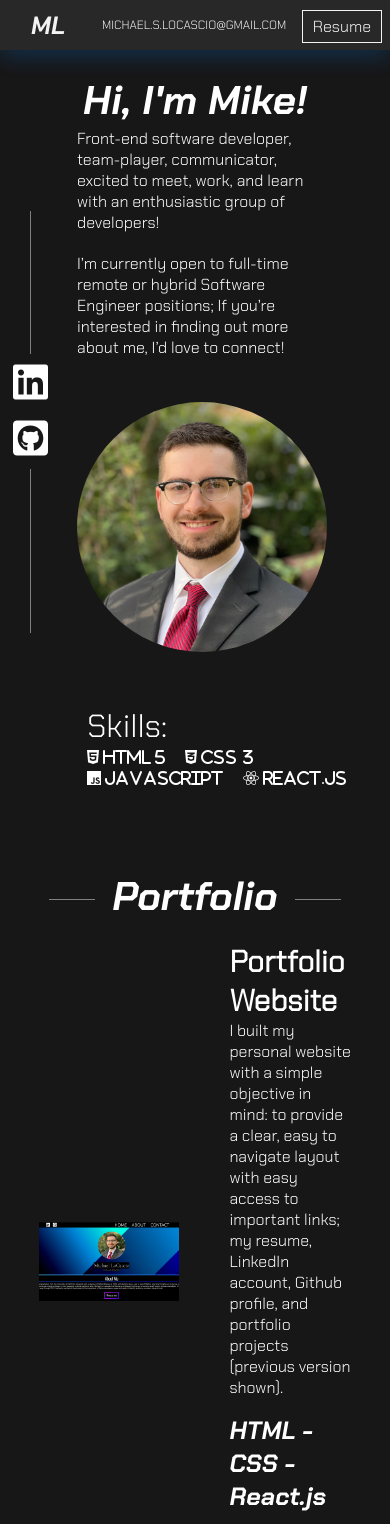
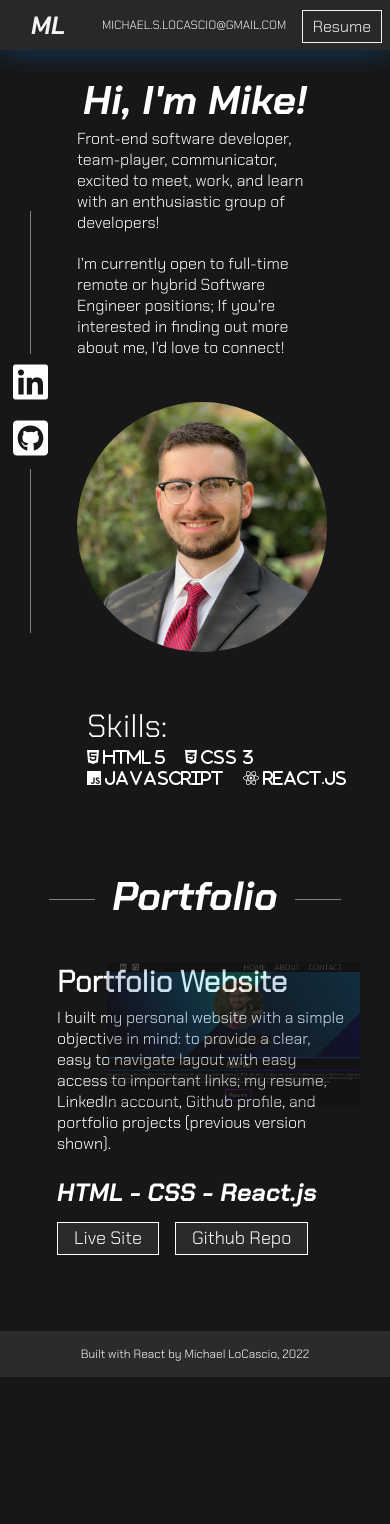
Before and after one commit to Gitmsl/msl-website, a React (Create React App) app: page / in a window 390 px wide. Shown: the top 1524 px of the page. After the commit the page ends 1377 px from the top, so only its background shows below. Built offline with nearby package versions, Linux system fonts and the light colour scheme.

Commit message:
Portfolio component responsiveness update
Added media query at same breakpoint as header section (934px), redesigned portfolio section: instead of image text side-by-side, image now sits behind the text description with a high opacity (0.2). May be the subject of a rework later.

```diff
--- a/src/portfolio/portfolio.css
+++ b/src/portfolio/portfolio.css
@@ -21,10 +21,8 @@
     display: flex;
     flex-direction: row;
     width: 80%;
-    /* justify-content: center; */
     flex-wrap: wrap;
     gap: 36px;
-    /* color: white; */
     margin: 0 auto 80px;
 }
 
@@ -41,16 +39,10 @@
 
 .portfolioItem {
     color: white;
-    /* flex-basis: 255px; */
     display: flex;
     flex-direction: row;
     gap: 50px;
-    /* padding: 13px; */
-    /* padding-bottom: 20px; */
     margin-top: 20px;
-    /* margin-bottom: 48px; */
-    /* border-radius: 3%; */
-    /* background-color: rgb(43, 43, 43); */
     text-decoration: none;
 }
 
@@ -62,42 +54,28 @@
 }
 
 #itemText {
-    /* height: 94px; */
     width: 45%;
-    /* margin-left: 10px; */
+    margin-left: 10px;
     font-family: 'Chakra Petch', sans-serif;
     text-align: left;
     text-decoration: none;
 }
 
 .projTitle {
-    /* width: 45%; */
     font-size: 30px;
     font-family: 'Chakra Petch', sans-serif;
-    /* font-weight: 100; */
-    /* text-align: center; */
     text-decoration: none;
-    /* border-bottom: 1px solid grey; */
-    /* margin: 0 25px; */
-    /* border-image-source: linear-gradient(to bottom right, rgb(66, 205, 255), rgb(0, 0, 255) );
-    border-image-slice: 4; */
 }
 
 .itemDescription {
     font-size: 16px;
-    /* padding: 3px 8px; */
+    padding: 6px 0px;
 }
 
 .techUsed {
     font-size: 25px;
     font-style: italic;
     margin: 16px 0;
-    /* display: inline-flex; */
-    /* gap: 25px; */
-    /* padding: 0 8px; */
-    /* margin-bottom: 10px; */
-    /* border-top: 1px solid grey; */
-    /* justify-content: center; */
 }
 
 .portfolioItemButtonContainer {
@@ -124,5 +102,117 @@
     border: none;
     margin: 0;
     cursor: pointer;
-    /* padding: 5px 10px; */
 }
+
+@media screen and (max-width: 934px) {
+    .portfolioLineContainer {
+        background-color: transparent;
+    }
+
+    .portfolioLine {
+        border-bottom: solid 1px grey;
+        width: 75vw;
+        height: 50px;
+        top: 30px;
+        margin-left: auto;
+        margin-right: auto;
+        position: relative;
+        background-color: transparent;
+    }
+
+    .portfolioContainer {
+        color: white;
+        background-color: transparent;
+    }
+
+    .portfolio {
+        display: flex;
+        flex-direction: row;
+        width: 80%;
+        flex-wrap: wrap;
+        gap: 36px;
+        margin: 0 auto 80px;
+    }
+
+    .portfolioTitle {
+        position:relative;
+        text-align: center;
+        width: 200px;
+        font-family: 'Chakra Petch', sans-serif;
+        font-size: 40px;
+        font-style: italic;
+        margin: auto;
+        background-color: rgb(23, 23, 23);
+    }
+
+    .portfolioItem {
+        color: white;
+        display: flex;
+        flex-direction: column;
+        gap: 50px;
+        margin-top: 40px;
+        margin-left: 8px;
+        text-decoration: none;
+    }
+
+    .portfolioImg {
+        position: absolute;
+        right: 30px;
+        width: 65%;
+        height: auto;
+        align-self: center;
+        object-fit: cover;
+        opacity: 0.2;
+    }
+
+    #itemText {
+        width: 95%;
+        margin-left: 10px;
+        font-family: 'Chakra Petch', sans-serif;
+        text-align: left;
+        text-decoration: none;
+    }
+
+    .projTitle {
+        font-size: 30px;
+        font-family: 'Chakra Petch', sans-serif;
+        text-decoration: none;
+    }
+
+    .itemDescription {
+        font-size: 16px;
+        padding: 6px 0px;
+    }
+
+    .techUsed {
+        font-size: 25px;
+        font-style: italic;
+        margin: 16px 0;
+    }
+
+    .portfolioItemButtonContainer {
+        padding: 5px 10px;
+        margin: 16px 16px 8px 0;
+        color: rgb(255, 255, 255);
+        text-decoration: none;
+        background-color: rgb(42, 42, 42);
+        border: 1px solid;
+        transition: background-color .5s ease-in-out;
+    }
+
+    .portfolioItemButtonContainer:hover {
+        background-color: rgb(70, 70, 70);
+        transition: background-color .5s ease-in-out;
+    }
+
+    .buttonInterior {
+        color: white;
+        background-color: transparent;
+        text-decoration: none;
+        font-family: Chakra Petch;
+        font-size: 18px;
+        border: none;
+        margin: 0;
+        cursor: pointer;
+    }
+}
```
